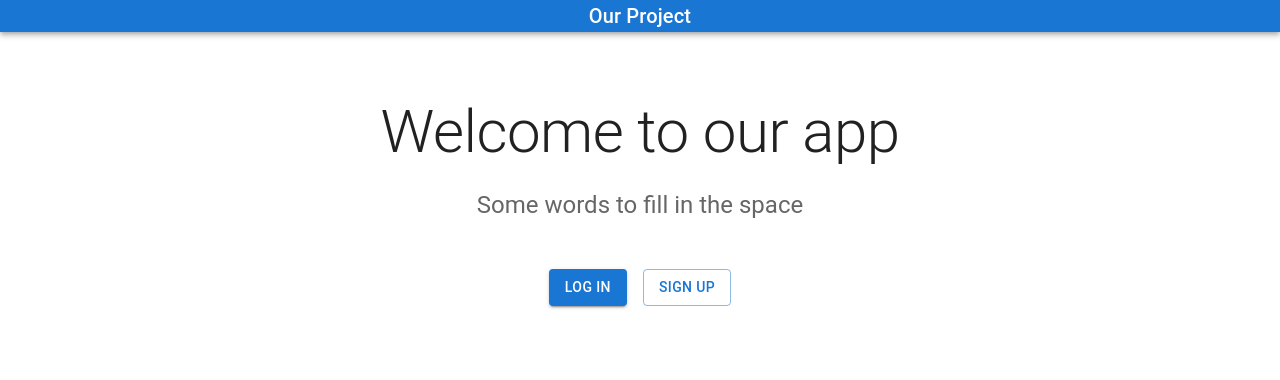
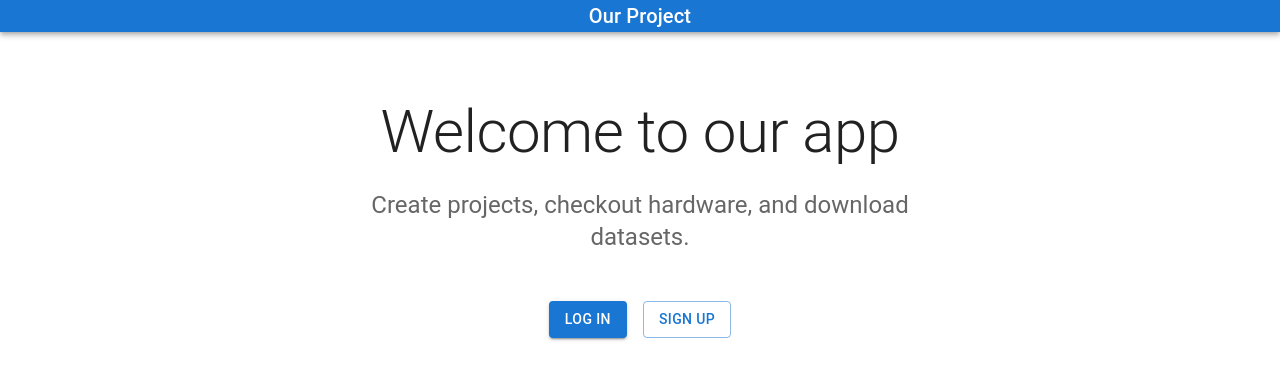
Before and after one commit to afnanmmir/EE461L_Project, a React (Create React App) app in the folder client/: page / in a window 1280 px wide. Shown: the top 380 px of the page. Built offline with nearby package versions, Linux system fonts and the light colour scheme.

Commit message:
change message in landing page

```diff
--- a/client/src/pages/LandingPage.js
+++ b/client/src/pages/LandingPage.js
@@ -36,7 +36,7 @@ const LandingPage = () => {
                         Welcome to our app
                     </Typography>
                     <Typography variant="h5" align="center" color="text.secondary" paragraph>
-                        Some words to fill in the space
+                        Create projects, checkout hardware, and download datasets.
                     </Typography>
                     <Stack
                         sx={{ pt:4 }}
```
